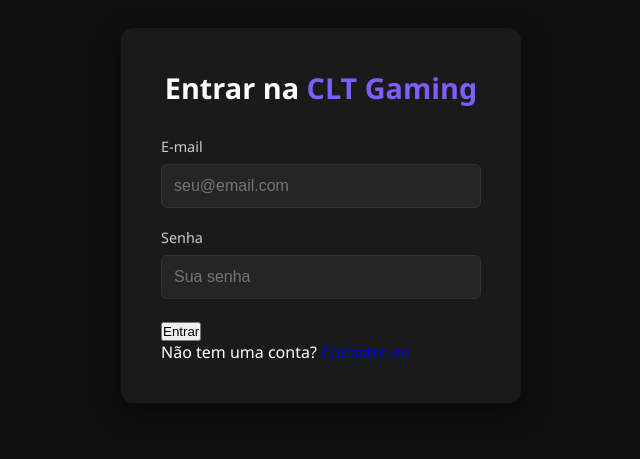
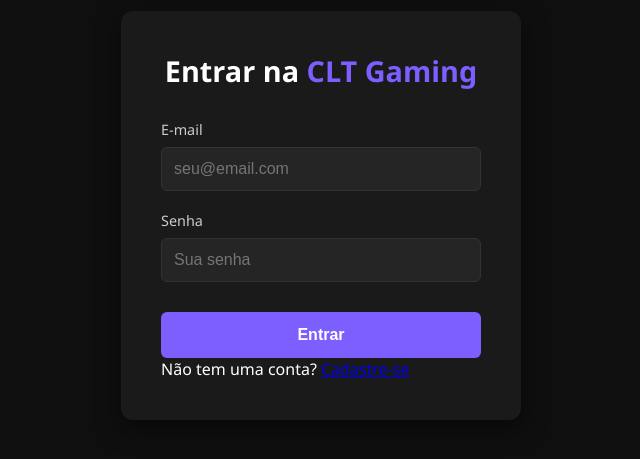
Before and after one commit to kaiquerios/EntregaP1A3, a React (Create React App) app: page / in a window 1280 px wide. Shown: the part 105-564 px from the top of the page, without its empty margins (319-959 px from the left). Built offline with nearby package versions, Linux system fonts and the light colour scheme; the HTML template or start-up script is replaced by a standard one.

Commit message:
Botão de entrar

```diff
--- a/src/pages/signIn/index.css
+++ b/src/pages/signIn/index.css
@@ -70,3 +70,18 @@
     outline: none;
     border-color: #7d5fff;
 }
+
+{/*Botão de entrar*/}
+.btn-signin {
+    width: 100%;
+    padding: 14px;
+    border: none;
+    border-radius: 6px;
+    background-color: #7d5fff;
+    color: white;
+    font-size: 1rem;
+    font-weight: bold;
+    cursor: pointer;
+    transition: background-color 0.3s ease, transform 0.1s ease;
+    margin-top: 10px;
+}
```
